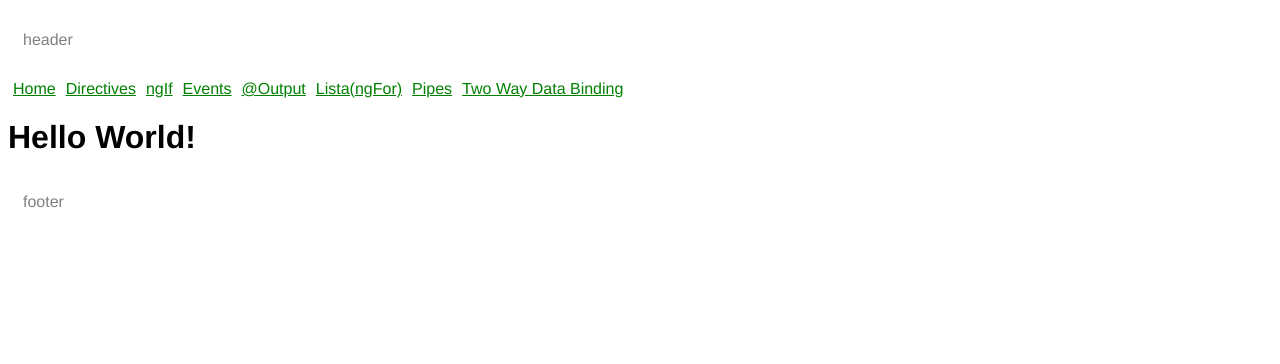
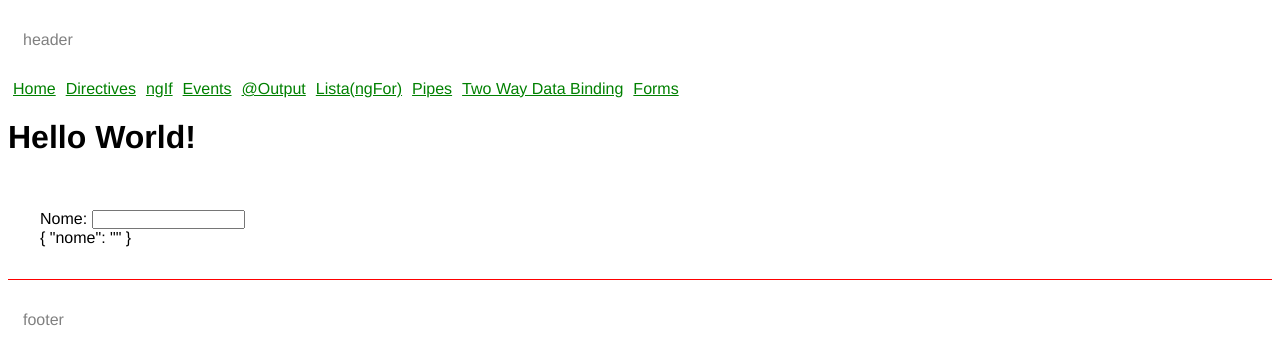
Before and after one commit to ricardorocker/curso-angular, an Angular app: page /forms in a window 1280 px wide. Before the commit this address led to /. Shown: the top 364 px of the page. Built offline with nearby package versions, Linux system fonts and the light colour scheme.

Commit message:
ngForm + Input Text
- form com template ref #formulario="ngForm"
- input com name e ngModel
- {{ formulario.value | json }}

```diff
--- a/src/app/app.component.html
+++ b/src/app/app.component.html
@@ -8,6 +8,7 @@
   <a routerLink="/list">Lista(ngFor)</a>
   <a routerLink="/pipes">Pipes</a>
   <a routerLink="/two-way-binding">Two Way Data Binding</a>
+  <a routerLink="/forms">Forms</a>
 </nav>
 <h1>Hello World!</h1>
 <router-outlet></router-outlet>
--- a/src/app/app.module.ts
+++ b/src/app/app.module.ts
@@ -4,6 +4,7 @@ import { NgModule } from '@angular/core';
 import { BrowserModule } from '@angular/platform-browser';
 import { HttpClientModule } from '@angular/common/http'
 
+import { FormsComponent } from './components/forms/forms.component';
 import { ItemDetailComponent } from './components/item-detail/item-detail.component';
 import { AppComponent } from './app.component';
 import { FirstComponentComponent } from './components/first-component/first-component.component';
@@ -30,7 +31,8 @@ import { TwoWayBindingComponent } from './components/two-way-binding/two-way-bin
     ListRenderComponent,
     PipesComponent,
     TwoWayBindingComponent,
-    ItemDetailComponent
+    ItemDetailComponent,
+    FormsComponent
   ],
   imports: [
     BrowserModule,
--- a/src/app/app.routing.module.ts
+++ b/src/app/app.routing.module.ts
@@ -1,6 +1,7 @@
 import { NgModule } from "@angular/core";
 import { RouterModule, Routes } from "@angular/router";
 
+import { FormsComponent } from './components/forms/forms.component';
 import { ItemDetailComponent } from './components/item-detail/item-detail.component';
 import { PipesComponent } from './components/pipes/pipes.component';
 import { EmitterComponent } from './components/emitter/emitter.component';
@@ -22,6 +23,7 @@ const routes: Routes = [
   { path: 'list/:id', component: ItemDetailComponent },
   { path: 'pipes', component: PipesComponent },
   { path: 'two-way-binding', component: TwoWayBindingComponent },
+  { path: 'forms', component: FormsComponent },
 ]
 
 @NgModule({
--- /dev/null
+++ b/src/app/components/forms/forms.component.html
@@ -0,0 +1,12 @@
+<div class="class">
+
+  <form #formulario="ngForm">
+    <label>
+      Nome:
+      <input type="text" name="nome" ngModel />
+    </label>
+  </form>
+
+  {{ formulario.value | json }}
+
+</div>
```
Also changed, not shown: src/app/components/forms/forms.component.ts (added, +10 -0 lines), src/app/components/forms/forms.component.css (added), 1 other file (tests, documents, lock files or other folders).
